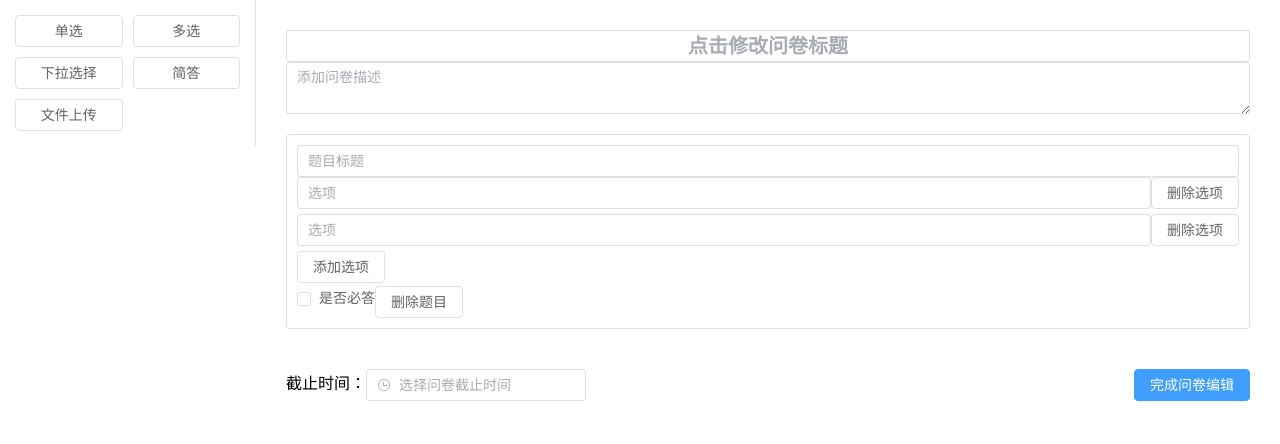
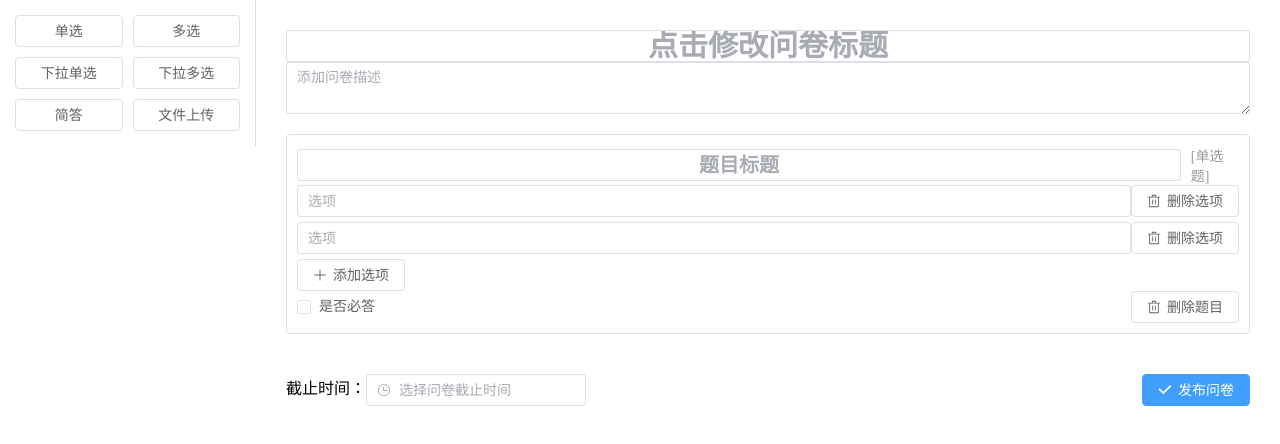
Before and after one commit to PwwwLe/EasySurvey-frontend, a Vue app: page /createQuestionnaire in a window 1280 px wide. Both pictures are taken after a click on the button "单选". Shown: the top 444 px of the page. Built offline with nearby package versions, Linux system fonts and the light colour scheme.

Commit message:
创建问卷框架搭建完毕（除了物件上传）

```diff
--- a/src/components/question.vue
+++ b/src/components/question.vue
@@ -1,30 +1,38 @@
 <script setup>
-import { ref, defineProps, defineEmits } from 'vue';
+import { ref, defineProps, defineEmits, watch } from 'vue';
 import { ElInput, ElButton, ElCheckbox } from 'element-plus';
-
-const isEditing = ref(false);
+import { Delete, Plus } from '@element-plus/icons-vue';
 
 const props = defineProps({
   question: Object,
   isEditing: Boolean,
 });
 
-const emits = defineEmits(['update-question', 'delete-question','toggle-editing']);
+const emits = defineEmits(['update-question', 'delete-question', 'toggle-editing']);
 
 const localQuestion = ref({ ...props.question });
 
+watch(() => props.question, (newQuestion) => {
+  localQuestion.value = { ...newQuestion };
+}, { deep: true });
+
 const updateOption = (index, event) => {
-  console.log(value)
-  localQuestion.value.options[index] = event.target.value;
+  // console.log(event);
+  localQuestion.value.options[index].text = event;
   emits('update-question', localQuestion.value);
 };
 
 const addOption = () => {
-  localQuestion.value.options.push('');
+  localQuestion.value.options.push({ text: '', line_num: localQuestion.value.options.length + 1 });
+  emits('update-question', localQuestion.value);
 };
 
 const removeOption = (index) => {
   localQuestion.value.options.splice(index, 1);
+  localQuestion.value.options.forEach((option,i) =>{
+    option.line_num = i + 1;
+  });
+  emits('update-question', localQuestion.value);
 };
 
 const deleteQuestion = () => {
@@ -32,40 +40,82 @@ const deleteQuestion = () => {
 };
 
 const toggleEditing = () => {
-  console.log("你好哈哈")
   emits('toggle-editing');
+};
+
+const updateTitle = (value) => {
+  localQuestion.value.title = value;
+  emits('update-question', localQuestion.value);
+};
+
+const getQuestionTypeLabel = (type) => {
+  switch (type) {
+    case 'single-choice':
+      return '[单选题]';
+    case 'multiple-choice':
+      return '[多选题]';
+    case 'dropdown-single':
+      return '[下拉单选题]';
+    case 'dropdown-multiple':
+      return '[下拉多选题]'
+    case 'short-answer':
+      return '[简答题]';
+    case 'document':
+      return '[文件上传]';
+    default:
+      return '';
+  }
 };
 </script>
 
 <template>
-    <div class="question-component" :class="{ 'editing': props.isEditing }"  @click="toggleEditing">
-      <el-input v-model="localQuestion.title" placeholder="题目标题" />
+  <div class="question-component" :class="{ 'editing': props.isEditing }" @click="toggleEditing">
+    <div class="question-title">
+      <el-input
+        v-model="localQuestion.title"
+        placeholder="题目标题"
+        @input="updateTitle"
+        class="title-input"
+      />
+      <div class="question-type">
+        <span >{{ getQuestionTypeLabel(localQuestion.type) }}</span>
+      </div>
+    </div>
     <div v-if="localQuestion.type === 'single-choice'">
       <div v-for="(option, index) in localQuestion.options" :key="index" class="option">
-          <el-input :value="option" @input="updateOption(index, $event)" placeholder="选项" />
-          <el-button @click="removeOption(index)">删除选项</el-button>
+        <el-input v-model="localQuestion.options[index].text" placeholder="选项" @input="updateOption(index, $event)" />
+        <el-button :icon="Delete" @click="removeOption(index)">删除选项</el-button>
       </div>
-        <el-button @click="addOption">添加选项</el-button>
+      <el-button :icon="Plus" @click="addOption">添加选项</el-button>
     </div>
     <div v-if="localQuestion.type === 'multiple-choice'">
       <div v-for="(option, index) in localQuestion.options" :key="index" class="option">
-          <el-input :value="option" @input="updateOption(index, $event)" placeholder="选项" />
-          <el-button @click="removeOption(index)">删除选项</el-button>
+        <el-input v-model="localQuestion.options[index].text" placeholder="选项" @input="updateOption(index, $event)" />
+        <el-button :icon="Delete" @click="removeOption(index)">删除选项</el-button>
       </div>
-        <el-button @click="addOption">添加选项</el-button>
+      <el-button :icon="Plus" @click="addOption">添加选项</el-button>
     </div>
     <div v-if="localQuestion.type === 'short-answer'">
-        <!-- 简答题内容 -->
+      <el-input type="textarea" placeholder="这是一个简答题" disabled />
     </div>
-      <div v-if="localQuestion.type === 'dropdown'">
+    <div v-if="localQuestion.type === 'dropdown-single'">
       <div v-for="(option, index) in localQuestion.options" :key="index" class="option">
-          <el-input :value="option" @input="updateOption(index, $event)" placeholder="选项" />
-          <el-button @click="removeOption(index)">删除选项</el-button>
+        <el-input v-model="localQuestion.options[index].text" placeholder="选项" @input="updateOption(index, $event)" />
+        <el-button :icon="Delete" @click="removeOption(index)">删除选项</el-button>
       </div>
-        <el-button @click="addOption">添加选项</el-button>
+      <el-button :icon="Plus" @click="addOption">添加选项</el-button>
     </div>
-      <el-checkbox v-model="localQuestion.required">是否必答</el-checkbox>
-      <el-button @click="deleteQuestion">删除题目</el-button>
+    <div v-if="localQuestion.type === 'dropdown-multiple'">
+      <div v-for="(option, index) in localQuestion.options" :key="index" class="option">
+        <el-input v-model="localQuestion.options[index].text" placeholder="选项" @input="updateOption(index, $event)" />
+        <el-button :icon="Delete" @click="removeOption(index)">删除选项</el-button>
+      </div>
+      <el-button :icon="Plus" @click="addOption">添加选项</el-button>
+    </div>
+    <div class="footer">
+      <el-checkbox v-model="localQuestion.required" @change="() => emits('update-question', localQuestion.value)">是否必答</el-checkbox>
+      <el-button :icon="Delete" @click="deleteQuestion">删除题目</el-button>
+    </div>
   </div>
 </template>
 
@@ -75,7 +125,11 @@ const toggleEditing = () => {
   padding: 10px;
   border: 1px solid #ddd;
   border-radius: 4px;
-  cursor: pointer; /* 鼠标样式改为手型，表示可以点击 */
+  cursor: pointer;
+  .footer {
+    display: flex;
+    justify-content: space-between;
+  }
 }
 .option {
   display: flex;
@@ -83,6 +137,20 @@ const toggleEditing = () => {
   margin-bottom: 5px;
 }
 .editing {
-  background-color: #756969; /* 设置编辑状态的背景颜色 */
+  background-color: #d8d5d5;
+}
+.question-title {
+  display: flex;
+  align-items: center;
+  ::v-deep(.title-input .el-input__inner) {
+    font-weight: bold;
+    color: #777373;
+    font-size: 20px
+  }
+  .question-type {
+    margin-left: 10px;
+    color: #999;
+    font-size: 14px;
+  }
 }
 </style>
--- a/src/views/admin/createQuestionnaire.vue
+++ b/src/views/admin/createQuestionnaire.vue
@@ -1,60 +1,11 @@
-<script setup>
-import { ref } from 'vue';
-import { ElButton, ElInput, ElDatePicker, ElMessage, ElScrollbar } from 'element-plus';
-import question from '@/components/question.vue';
-
-const title = ref('');
-const description = ref('');
-const questions = ref([]);
-const deadline = ref(null);
-
-const addQuestion = (type) => {
-  const newQuestion = {
-    type,
-    title: '',
-    options: [],
-    required: false,
-    isEditing: false,
-  };
-
-  if (type === 'multiple-choice' || type === 'dropdown' || type === 'single-choice') {
-    newQuestion.options.push("");
-    newQuestion.options.push("");
-  }
-
-  questions.value.push(newQuestion);
-};
-
-const updateQuestion = (index, updatedQuestion) => {
-  questions.value[index] = updatedQuestion;
-};
-
-const deleteQuestion = (index) => {
-  questions.value.splice(index, 1);
-};
-
-const toggleEditing = (index) => {
-  questions.value.forEach((q, i) => {
-    q.isEditing = index === i;
-  });
-};
-
-const completeEditing = () => {
-  ElMessage({
-    message: '问卷编辑完成！',
-    type: 'success',
-  });
-  // 在这里可以执行其他完成问卷编辑的逻辑
-};
-</script>
-
 <template>
   <el-container style="height: 100vh;">
     <el-aside width="20%">
       <div class="left-panel">
         <el-button @click="addQuestion('single-choice')">单选</el-button>
         <el-button @click="addQuestion('multiple-choice')">多选</el-button>
-        <el-button @click="addQuestion('dropdown')">下拉选择</el-button>
+        <el-button @click="addQuestion('dropdown-single')">下拉单选</el-button>
+        <el-button @click="addQuestion('dropdown-multiple')">下拉多选</el-button>
         <el-button @click="addQuestion('short-answer')">简答</el-button>
         <el-button @click="addQuestion('document')">文件上传</el-button>
       </div>
@@ -63,12 +14,12 @@ const completeEditing = () => {
       <el-scrollbar>
         <div class="right-panel">
           <div class="questionnaire-header">
-            <el-input v-model="title" placeholder="点击修改问卷标题" class="title-input" />
-            <el-input type="textarea" v-model="description" placeholder="添加问卷描述" />
+            <el-input v-model="surveyData.title" placeholder="点击修改问卷标题" class="title-input" />
+            <el-input type="textarea" v-model="surveyData.description" placeholder="添加问卷描述" />
           </div>
           <div class="questionnaire-body">
             <question
-              v-for="(question, index) in questions"
+              v-for="(question, index) in surveyData.questions"
               :key="index"
               :question="question"
               :isEditing="question.isEditing"
@@ -80,9 +31,9 @@ const completeEditing = () => {
           <div class="questionnaire-footer">
             <div>
                 <span>截止时间：</span>
-                <el-date-picker v-model="deadline" type="datetime" placeholder="选择问卷截止时间" />
+                <el-date-picker v-model="surveyData.end_time" type="datetime" placeholder="选择问卷截止时间" />
             </div>
-            <el-button type="primary" @click="completeEditing">完成问卷编辑</el-button>
+            <el-button :icon="Select" type="primary" @click="submitSurvey">发布问卷</el-button>
           </div>
         </div>
       </el-scrollbar>
@@ -90,18 +41,134 @@ const completeEditing = () => {
   </el-container>
 </template>
 
-<style lang="less" scoped>
+<script setup>
+import { ref } from 'vue';
+import { ElButton, ElInput, ElDatePicker, ElMessage, ElScrollbar } from 'element-plus';
+import {Select} from '@element-plus/icons-vue'
+import axios from 'axios';
+import question from '@/components/question.vue';
+import { useRouter } from 'vue-router'
+
+const router = useRouter();
+const surveyData = ref({
+  title: '',
+  description: '',
+  start_time: null,
+  end_time: null,
+  status: 0,
+  owner_id: null,
+  modified: false,
+  questions: [],
+});
+
+const addQuestion = (type) => {
+  const newQuestion = {
+    type,
+    title: '',
+    line_num: surveyData.value.questions.length + 1,
+    required: false,
+    options: [],
+    isEditing: false,
+  };
+
+  if (type === 'multiple-choice' || type === 'dropdown-single' || type === 'dropdown-multiple' || type === 'single-choice' || type === 'single-choice') {
+    newQuestion.options.push({ text: '', line_num: 1 });
+    newQuestion.options.push({ text: '', line_num: 2 });
+  }
+
+  surveyData.value.questions.push(newQuestion);
+};
+
+const updateQuestion = (index, updatedQuestion) => {
+  // console.log(updatedQuestion);
+  surveyData.value.questions[index] = updatedQuestion;
+  console.log(surveyData.value);
+};
+
+const deleteQuestion = (index) => {
+  surveyData.value.questions.splice(index, 1);
+  // Reorder line_num for remaining questions
+  surveyData.value.questions.forEach((question, i) => {
+    question.line_num = i + 1;
+  });
+};
+
+const toggleEditing = (index) => {
+  console.log("你好")
+  surveyData.value.questions.forEach((q, i) => {
+    q.isEditing = index === i;
+  });
+};
+
+const submitSurvey = async () => {
+  if (surveyData.title) {
+    ElMessage({
+      message: '请填写问卷标题',
+      type: 'warning',
+      plain: true,
+    })
+  }
+  else {
+    try {
+      const surveyResponse = await axios.post('/api/surveys', {
+        title: surveyData.value.title,
+        description: surveyData.value.description,
+        start_time: surveyData.value.start_time,
+        end_time: surveyData.value.end_time,
+        status: surveyData.value.status,
+        owner_id: surveyData.value.owner_id,
+        modified: surveyData.value.modified,
+      });
+
+      const surveyId = surveyResponse.data.id;
+
+      for (const [index, question] of surveyData.value.questions.entries()) {
+        const questionResponse = await axios.post('/api/questions', {
+          survey_id: surveyId,
+          type: question.type,
+          title: question.title,
+          line_num: index + 1,
+          required: question.required,
+        });
+
+        const questionId = questionResponse.data.id;
+
+        for (const [optionIndex, option] of question.options.entries()) {
+          await axios.post('/api/options', {
+            question_id: questionId,
+            text: option.text,
+            line_num: optionIndex + 1,
+          });
+        }
+      }
+
+      ElMessage({
+        message: '问卷发布成功！',
+        type: 'success',
+      });
+
+      router.go(-1);
+    } catch (error) {
+      ElMessage.error('发布问卷时出错，请重试');
+    }
+  }
+
+};
+</script>
+
+<style scoped>
 .left-panel {
   display: flex;
   flex-wrap: wrap;
   align-items: flex-start;
   padding: 10px;
   border-right: 1px solid #ddd;
+
 }
 
 .left-panel .el-button {
-  flex: 0 0 calc(50% - 10px); /* 每个按钮占据50%的宽度，减去间距 */
-  margin: 5px; /* 设置按钮的上下间距 */
+  flex: 0 0 calc(50% - 10px);
+  margin: 5px;
 }
 
 .right-panel {
@@ -113,10 +180,10 @@ const completeEditing = () => {
 }
 
 ::v-deep(.title-input .el-input__inner) {
-  text-align: center; /* 文字居中 */
-  font-weight: bold; /* 加粗 */
-  color: #000; /* 黑色字体 */
-  font-size: 20px; /* 字体加大 */
+  text-align: center;
+  font-weight: bold;
+  color: #000;
+  font-size: 30px;
 }
 
 .questionnaire-body {
```
Lines whose indentation alone changed are shown as unchanged.
